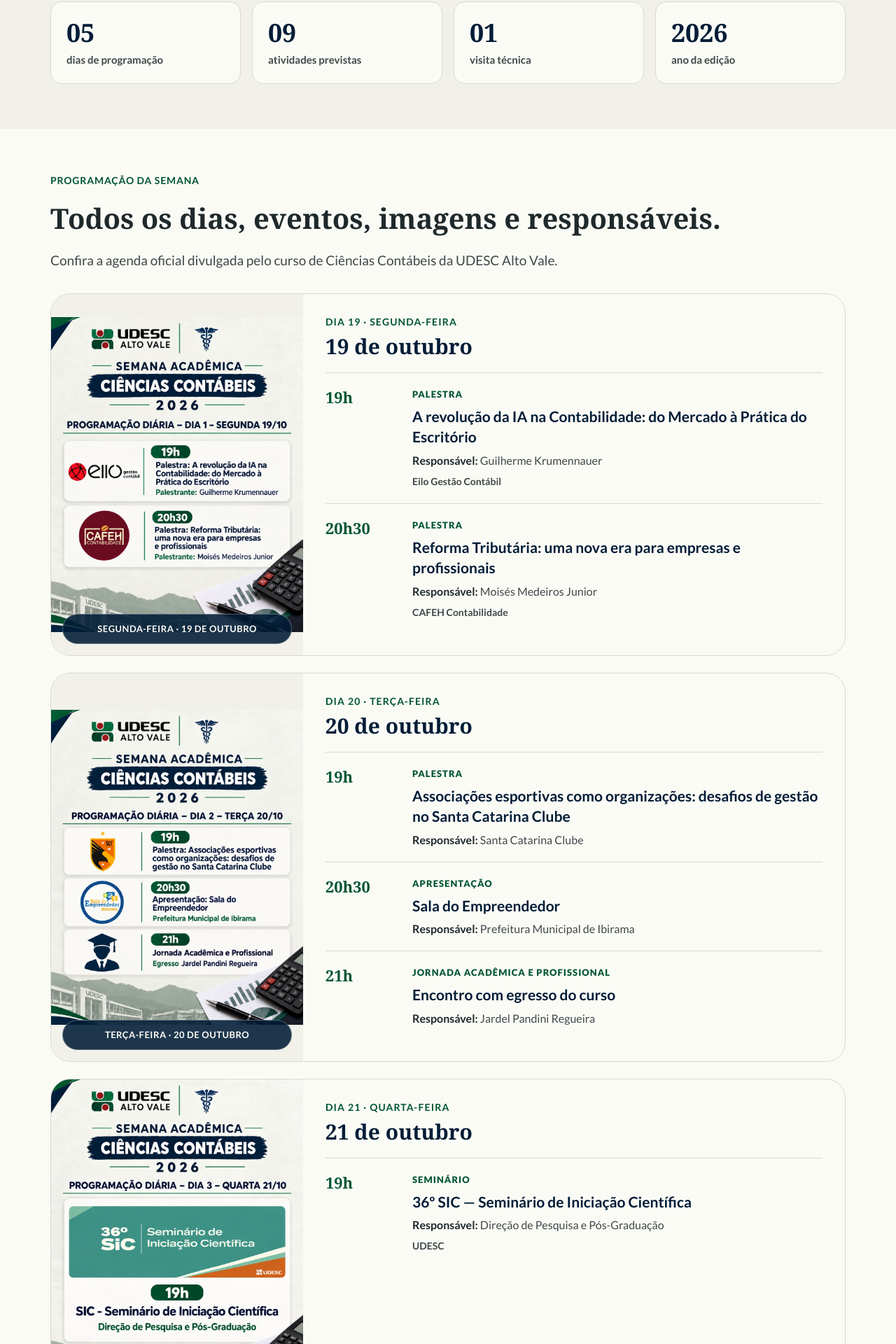
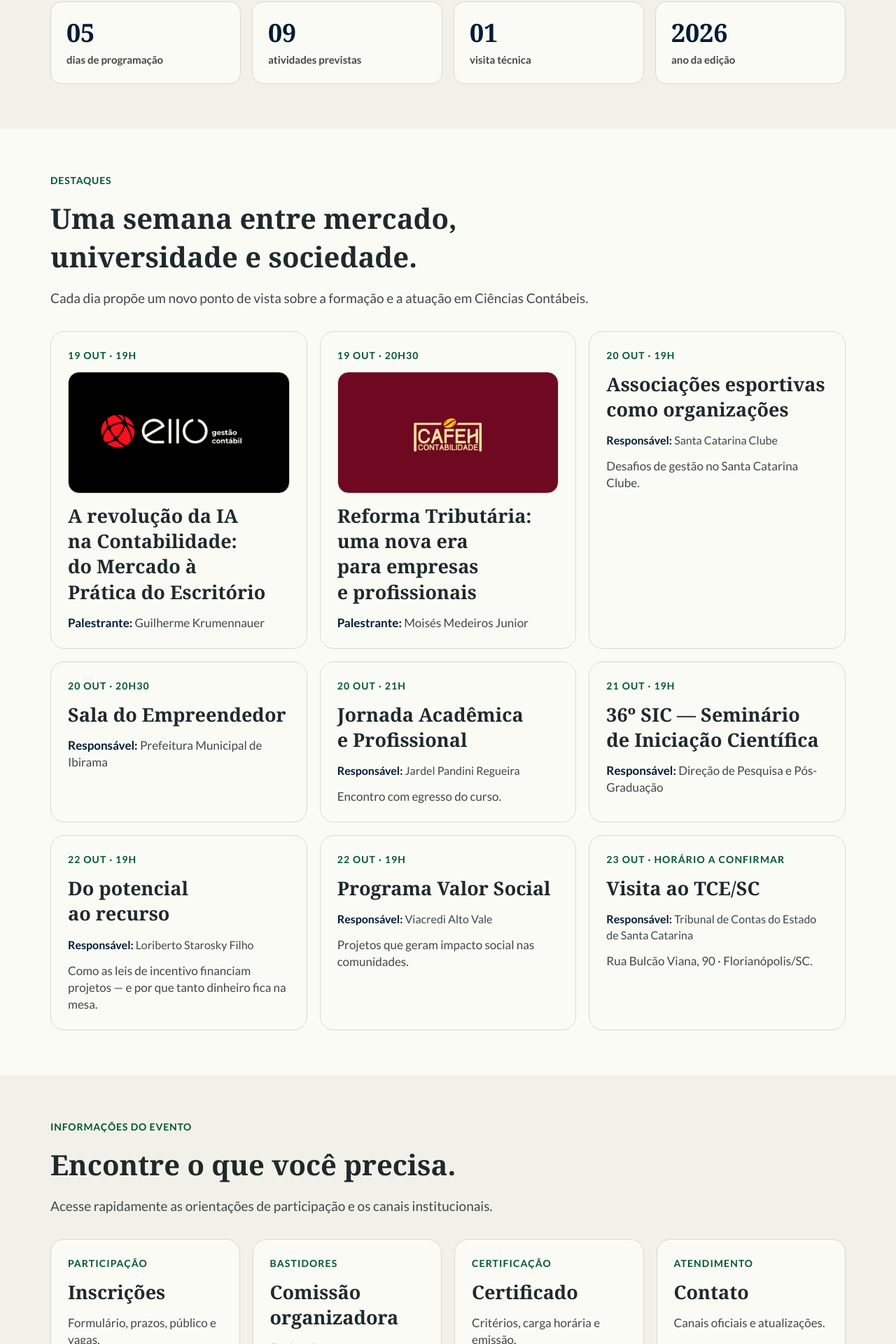
Before and after one commit to semanaacademicacontabeis/semanaacademicacontabeis.github.io, a Jekyll site: the page built from index.html, in a window 1280 px wide. Shown: the part 1048-2968 px from the top of the page at 70% size. Built offline with Jekyll 4.4.1, drawn with Linux system fonts in a browser that asks for light colours; some web fonts are replaced; some of the changed text lies outside the part shown.

Commit message:
Restaura cards e remove cartazes do Instagram

```diff
--- a/_data/programacao.yml
+++ /dev/null
@@ -1,76 +0,0 @@
-- day: "19"
-  date: "19 de outubro"
-  weekday: "Segunda-feira"
-  image: "/assets/images/programacao-dia-19.jpg"
-  image_alt: "Programação de 19 de outubro com as palestras da Eilo Gestão Contábil e CAFEH Contabilidade"
-  events:
-    - time: "19h"
-      type: "Palestra"
-      title: "A revolução da IA na Contabilidade: do Mercado à Prática do Escritório"
-      responsible: "Guilherme Krumennauer"
-      institution: "Eilo Gestão Contábil"
-    - time: "20h30"
-      type: "Palestra"
-      title: "Reforma Tributária: uma nova era para empresas e profissionais"
-      responsible: "Moisés Medeiros Junior"
-      institution: "CAFEH Contabilidade"
-
-- day: "20"
-  date: "20 de outubro"
-  weekday: "Terça-feira"
-  image: "/assets/images/programacao-dia-20.jpg"
-  image_alt: "Programação de 20 de outubro com Santa Catarina Clube, Sala do Empreendedor e Jornada Acadêmica"
-  events:
-    - time: "19h"
-      type: "Palestra"
-      title: "Associações esportivas como organizações: desafios de gestão no Santa Catarina Clube"
-      responsible: "Santa Catarina Clube"
-    - time: "20h30"
-      type: "Apresentação"
-      title: "Sala do Empreendedor"
-      responsible: "Prefeitura Municipal de Ibirama"
-    - time: "21h"
-      type: "Jornada Acadêmica e Profissional"
-      title: "Encontro com egresso do curso"
-      responsible: "Jardel Pandini Regueira"
-
-- day: "21"
-  date: "21 de outubro"
-  weekday: "Quarta-feira"
-  image: "/assets/images/programacao-dia-21.jpg"
-  image_alt: "Programação de 21 de outubro com o 36º Seminário de Iniciação Científica da UDESC"
-  events:
-    - time: "19h"
-      type: "Seminário"
-      title: "36º SIC — Seminário de Iniciação Científica"
-      responsible: "Direção de Pesquisa e Pós-Graduação"
-      institution: "UDESC"
-
-- day: "22"
-  date: "22 de outubro"
-  weekday: "Quinta-feira"
-  image: "/assets/images/programacao-dia-22.jpg"
-  image_alt: "Programação de 22 de outubro do programa de extensão GISP"
-  events:
-    - time: "19h"
-      type: "Palestra"
-      title: "Do potencial ao recurso: como as leis de incentivo financiam projetos — e por que tanto dinheiro fica na mesa"
-      responsible: "Loriberto Starosky Filho"
-      institution: "Programa de Extensão GISP"
-    - time: "19h"
-      type: "Atividade"
-      title: "Programa Valor Social: projetos que geram impacto social nas comunidades"
-      responsible: "Viacredi Alto Vale"
-      institution: "Programa de Extensão GISP"
-
-- day: "23"
-  date: "23 de outubro"
-  weekday: "Sexta-feira"
-  image: "/assets/images/programacao-dia-23.jpg"
-  image_alt: "Programação de 23 de outubro com visita técnica ao Tribunal de Contas do Estado de Santa Catarina"
-  events:
-    - time: "Horário a confirmar"
-      type: "Visita técnica"
-      title: "Visita ao TCE — Tribunal de Contas do Estado"
-      responsible: "Tribunal de Contas do Estado de Santa Catarina"
-      location: "Rua Bulcão Viana, 90 · CEP 88.020-160 · Florianópolis/SC"
--- a/_includes/card.html
+++ b/_includes/card.html
@@ -7,5 +7,6 @@
   {% endif %}
   <h3>{{ include.title }}</h3>
   {% if include.speaker %}<p class="card__speaker"><strong>Palestrante:</strong> {{ include.speaker }}</p>{% endif %}
+  {% if include.responsible %}<p class="card__speaker"><strong>Responsável:</strong> {{ include.responsible }}</p>{% endif %}
   {% if include.body %}<p>{{ include.body }}</p>{% endif %}
 </article>
--- a/assets/css/style.scss
+++ b/assets/css/style.scss
@@ -555,132 +555,6 @@
   min-height: 0;
 }
 
-.home-schedule {
-  display: grid;
-  gap: 24px;
-}
-
-.day-feature {
-  display: grid;
-  grid-template-columns: minmax(280px, 360px) minmax(0, 1fr);
-  overflow: hidden;
-  border: 1px solid var(--line);
-  border-radius: var(--radius-xl);
-  background: var(--white);
-}
-
-.day-feature__visual {
-  position: relative;
-  min-height: 450px;
-  margin: 0;
-  overflow: hidden;
-  background: var(--canvas);
-}
-
-.day-feature__visual img {
-  width: 100%;
-  height: 100%;
-  object-fit: contain;
-}
-
-.day-feature__visual figcaption {
-  position: absolute;
-  right: 16px;
-  bottom: 16px;
-  left: 16px;
-  padding: 10px 14px;
-  border: 1px solid rgba(255, 255, 255, 0.3);
-  border-radius: 999px;
-  background: rgba(0, 28, 54, 0.88);
-  color: var(--white);
-  font-size: 13px;
-  font-weight: 700;
-  letter-spacing: 0.04em;
-  text-align: center;
-  text-transform: uppercase;
-}
-
-.day-feature__content {
-  display: grid;
-  align-content: start;
-  gap: 18px;
-  padding: 30px 32px;
-}
-
-.day-feature__header {
-  display: grid;
-  gap: 6px;
-}
-
-.day-feature__header h3 {
-  color: var(--navy);
-  font-size: 30px;
-  line-height: 1.3;
-}
-
-.day-feature__events {
-  display: grid;
-}
-
-.day-event {
-  display: grid;
-  grid-template-columns: 104px minmax(0, 1fr);
-  gap: 20px;
-  padding: 20px 0;
-  border-top: 1px solid var(--line);
-}
-
-.day-event__time {
-  color: var(--cyan);
-  font-family: "Volkhov", Georgia, serif;
-  font-size: 22px;
-  font-weight: 700;
-  line-height: 1.35;
-}
-
-.day-event__copy {
-  display: grid;
-  gap: 7px;
-}
-
-.day-event__type {
-  color: var(--cyan);
-  font-size: 13px;
-  font-weight: 800;
-  letter-spacing: 0.08em;
-  text-transform: uppercase;
-}
-
-.day-event h4 {
-  margin: 0;
-  color: var(--navy);
-  font-size: 21px;
-  line-height: 1.4;
-}
-
-.day-event__responsible,
-.day-event__meta {
-  margin: 0;
-  color: var(--muted);
-  font-size: 16px;
-  line-height: 23px;
-}
-
-.day-event__responsible strong {
-  color: var(--ink);
-}
-
-.day-event__meta {
-  font-size: 14px;
-  font-weight: 600;
-}
-
-.home-schedule__footer {
-  display: flex;
-  justify-content: center;
-  margin-top: 28px;
-}
-
 .content-card--accent {
   background: var(--cyan-soft);
 }
@@ -920,9 +794,6 @@
   .metrics { grid-template-columns: repeat(2, minmax(0, 1fr)); }
   .card-grid,
   .card-grid--four { grid-template-columns: repeat(2, minmax(0, 1fr)); }
-  .day-feature { grid-template-columns: 280px minmax(0, 1fr); }
-  .day-feature__content { padding: 26px 24px; }
-  .day-event { grid-template-columns: 90px minmax(0, 1fr); gap: 16px; }
 }
 
 @media (max-width: 640px) {
@@ -958,14 +829,6 @@
   .content-card { min-height: 0; gap: 12px; padding: 22px 20px; }
   .content-card h3 { font-size: 25px; line-height: 34px; }
   .content-card > p:last-child { font-size: 16px; line-height: 23px; }
-  .day-feature { grid-template-columns: 1fr; border-radius: var(--radius-lg); }
-  .day-feature__visual { min-height: 0; aspect-ratio: 4 / 5; }
-  .day-feature__visual img { object-position: top; }
-  .day-feature__content { padding: 24px 20px; }
-  .day-feature__header h3 { font-size: 27px; }
-  .day-event { grid-template-columns: 1fr; gap: 8px; padding: 18px 0; }
-  .day-event__time { font-size: 20px; }
-  .day-event h4 { font-size: 19px; }
   .switcher { flex-wrap: nowrap; margin-inline: -20px; padding-inline: 20px; overflow-x: auto; scrollbar-width: none; }
   .switcher::-webkit-scrollbar { display: none; }
   .switcher button { flex: 0 0 auto; }
--- a/index.html
+++ b/index.html
@@ -25,45 +25,23 @@
   </div>
 </section>
 
-<section class="section section--white" id="programacao-semanal" aria-labelledby="destaques-title">
+<section class="section section--white" aria-labelledby="destaques-title">
   <div class="shell">
     <div class="section__heading">
-      <p class="eyebrow">PROGRAMAÇÃO DA SEMANA</p>
-      <h2 id="destaques-title">Todos os dias, eventos, imagens e responsáveis.</h2>
-      <p>Confira a agenda oficial divulgada pelo curso de Ciências Contábeis da UDESC Alto Vale.</p>
+      <p class="eyebrow">DESTAQUES</p>
+      <h2 id="destaques-title">Uma semana entre mercado, universidade e sociedade.</h2>
+      <p>Cada dia propõe um novo ponto de vista sobre a formação e a atuação em Ciências Contábeis.</p>
     </div>
-    <div class="home-schedule">
-      {% for dia in site.data.programacao %}
-        <article class="day-feature">
-          <figure class="day-feature__visual">
-            <img src="{{ dia.image | relative_url }}" alt="{{ dia.image_alt }}" loading="lazy">
-            <figcaption>{{ dia.weekday }} · {{ dia.date }}</figcaption>
-          </figure>
-          <div class="day-feature__content">
-            <header class="day-feature__header">
-              <p class="card__eyebrow">DIA {{ dia.day }} · {{ dia.weekday }}</p>
-              <h3>{{ dia.date }}</h3>
-            </header>
-            <div class="day-feature__events">
-              {% for evento in dia.events %}
-                <section class="day-event">
-                  <p class="day-event__time">{{ evento.time }}</p>
-                  <div class="day-event__copy">
-                    <p class="day-event__type">{{ evento.type }}</p>
-                    <h4>{{ evento.title }}</h4>
-                    <p class="day-event__responsible"><strong>Responsável:</strong> {{ evento.responsible }}</p>
-                    {% if evento.institution %}<p class="day-event__meta">{{ evento.institution }}</p>{% endif %}
-                    {% if evento.location %}<p class="day-event__meta">{{ evento.location }}</p>{% endif %}
-                  </div>
-                </section>
-              {% endfor %}
-            </div>
-          </div>
-        </article>
-      {% endfor %}
-    </div>
-    <div class="home-schedule__footer">
-      <a class="button button--primary" href="{{ '/programacao/' | relative_url }}">Ver programação completa <img src="{{ '/assets/images/arrow-right.svg' | relative_url }}" alt="" aria-hidden="true"></a>
+    <div class="card-grid">
+      {% include card.html class="content-card--speaker" eyebrow="19 OUT · 19H" image="/assets/images/eilo-gestao-contabil-preto.png" image_alt="Eilo Gestão Contábil" media_class="card__media--eilo" title="A revolução da IA na Contabilidade: do Mercado à Prática do Escritório" speaker="Guilherme Krumennauer" %}
+      {% include card.html class="content-card--speaker" eyebrow="19 OUT · 20H30" image="/assets/images/cafeh-contabilidade.png" image_alt="CAFEH Contabilidade" media_class="card__media--cafeh" title="Reforma Tributária: uma nova era para empresas e profissionais" speaker="Moisés Medeiros Junior" %}
+      {% include card.html eyebrow="20 OUT · 19H" title="Associações esportivas como organizações" responsible="Santa Catarina Clube" body="Desafios de gestão no Santa Catarina Clube." %}
+      {% include card.html eyebrow="20 OUT · 20H30" title="Sala do Empreendedor" responsible="Prefeitura Municipal de Ibirama" %}
+      {% include card.html eyebrow="20 OUT · 21H" title="Jornada Acadêmica e Profissional" responsible="Jardel Pandini Regueira" body="Encontro com egresso do curso." %}
+      {% include card.html eyebrow="21 OUT · 19H" title="36º SIC — Seminário de Iniciação Científica" responsible="Direção de Pesquisa e Pós-Graduação" %}
+      {% include card.html eyebrow="22 OUT · 19H" title="Do potencial ao recurso" responsible="Loriberto Starosky Filho" body="Como as leis de incentivo financiam projetos — e por que tanto dinheiro fica na mesa." %}
+      {% include card.html eyebrow="22 OUT · 19H" title="Programa Valor Social" responsible="Viacredi Alto Vale" body="Projetos que geram impacto social nas comunidades." %}
+      {% include card.html eyebrow="23 OUT · HORÁRIO A CONFIRMAR" title="Visita ao TCE/SC" responsible="Tribunal de Contas do Estado de Santa Catarina" body="Rua Bulcão Viana, 90 · Florianópolis/SC." %}
     </div>
   </div>
 </section>
```
Also changed, not shown: assets/images/programacao-dia-19.jpg (deleted), assets/images/programacao-dia-20.jpg (deleted), assets/images/programacao-dia-21.jpg (deleted), assets/images/programacao-dia-22.jpg (deleted), assets/images/programacao-dia-23.jpg (deleted).
